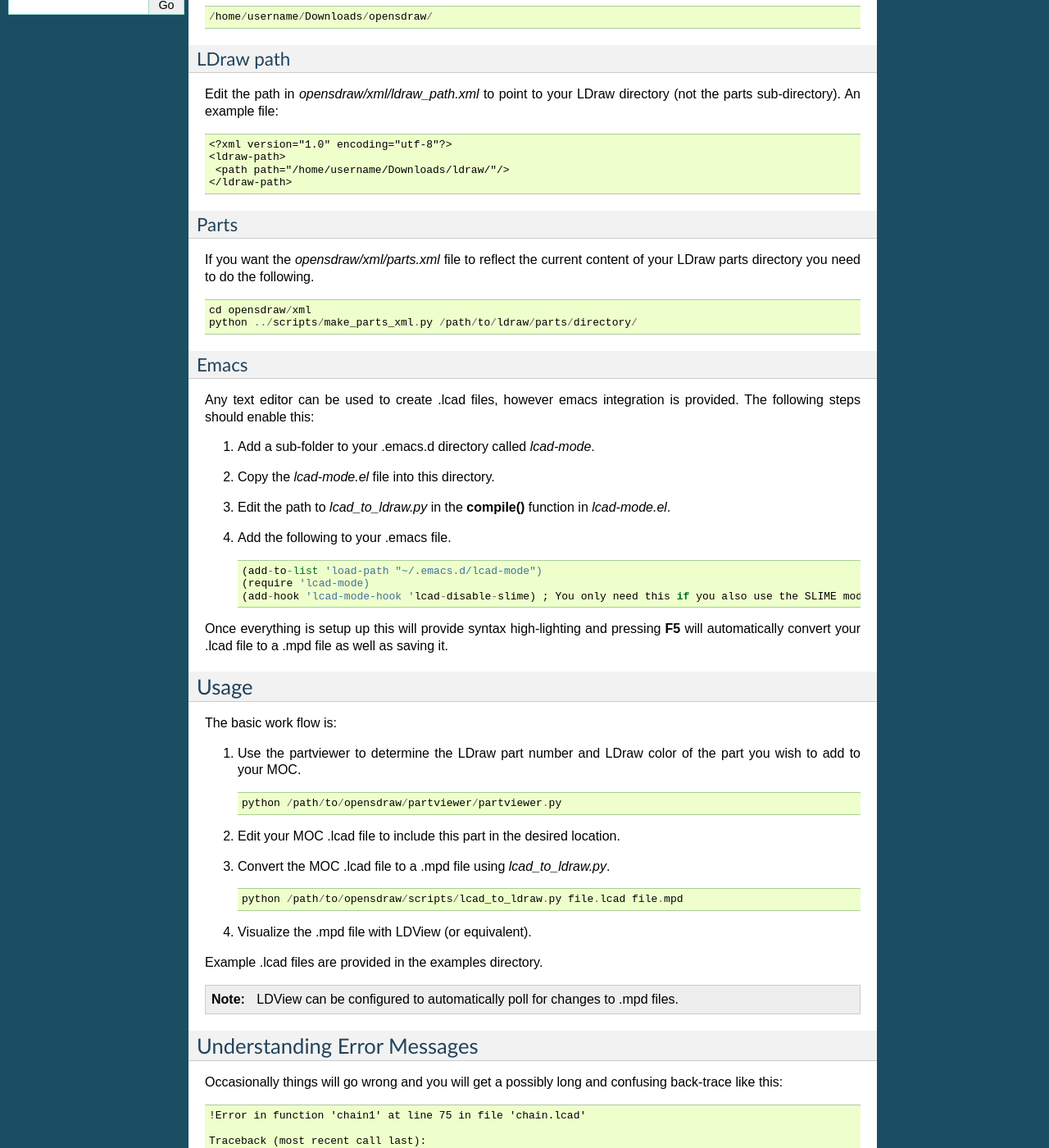
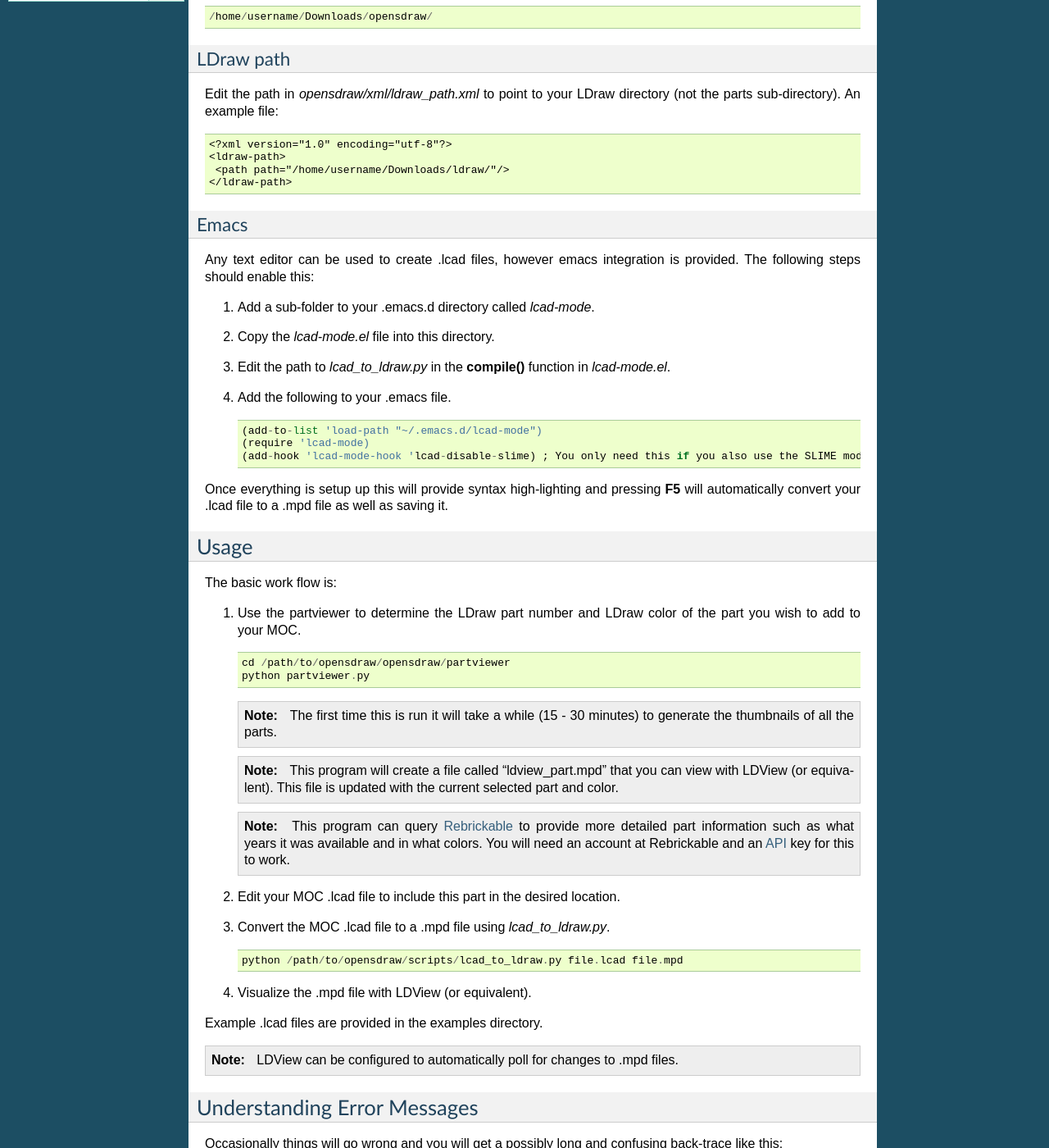
Before and after one commit to HazenBabcock/opensdraw, a Sphinx documentation site: the page built from docs/source/guide.rst, in a window 1280 px wide and 1400 px high, scrolled down 451 px. Shown: the whole window at 82% size. Built offline with Sphinx 7.4.7, drawn with Linux system fonts in a browser that asks for light colours.

Commit message:
Update guide to reflect changes in the partviewer.

```diff
--- a/docs/source/guide.rst
+++ b/docs/source/guide.rst
@@ -32,15 +32,6 @@ Edit the path in *opensdraw/xml/ldraw_path.xml* to point to your LDraw directory
     <path path="/home/username/Downloads/ldraw/"/>
    </ldraw-path>
 
-
-Parts
-~~~~~
-If you want the *opensdraw/xml/parts.xml* file to reflect the current content
-of your LDraw parts directory you need to do the following. ::
-
-   cd opensdraw/xml
-   python ../scripts/make_parts_xml.py /path/to/ldraw/parts/directory/
-
 Emacs
 ~~~~~
 Any text editor can be used to create .lcad files, however emacs
@@ -66,7 +57,20 @@ The basic work flow is:
 
 1. Use the partviewer to determine the LDraw part number and LDraw color of the part you wish to add to your MOC. ::
 
-     python /path/to/opensdraw/partviewer/partviewer.py
+     cd /path/to/opensdraw/opensdraw/partviewer
+     python partviewer.py
+
+   .. note::
+
+      The first time this is run it will take a while (15 - 30 minutes) to generate the thumbnails of all the parts.
+
+   .. note::
+
+      This program will create a file called "ldview_part.mpd" that you can view with LDView (or equivalent). This file is updated with the current selected part and color.
+
+   .. note::
+
+      This program can query `Rebrickable <https://www.rebrickable.com/>`_ to provide more detailed part information such as what years it was available and in what colors. You will need an account at Rebrickable and an `API <https://rebrickable.com/api/>`_ key for this to work.
 
 2. Edit your MOC .lcad file to include this part in the desired location.
 3. Convert the MOC .lcad file to a .mpd file using *lcad_to_ldraw.py*. ::
```
